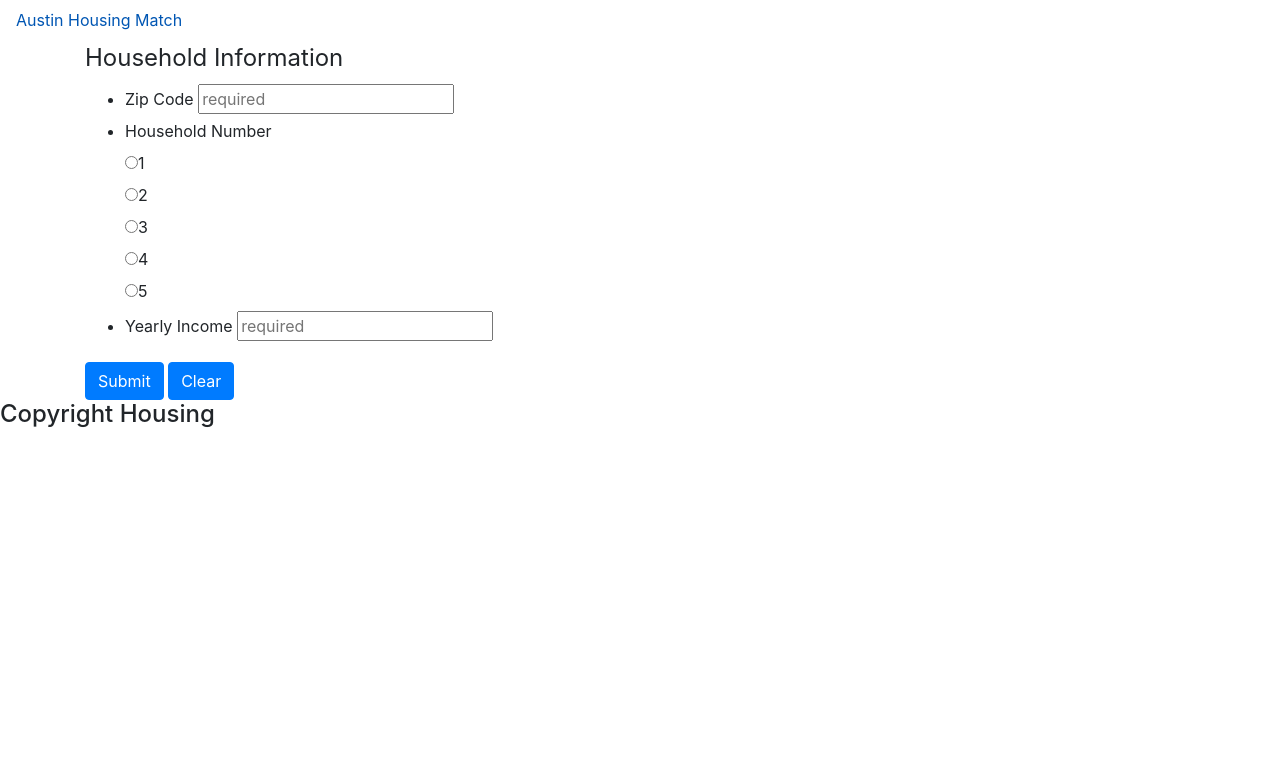
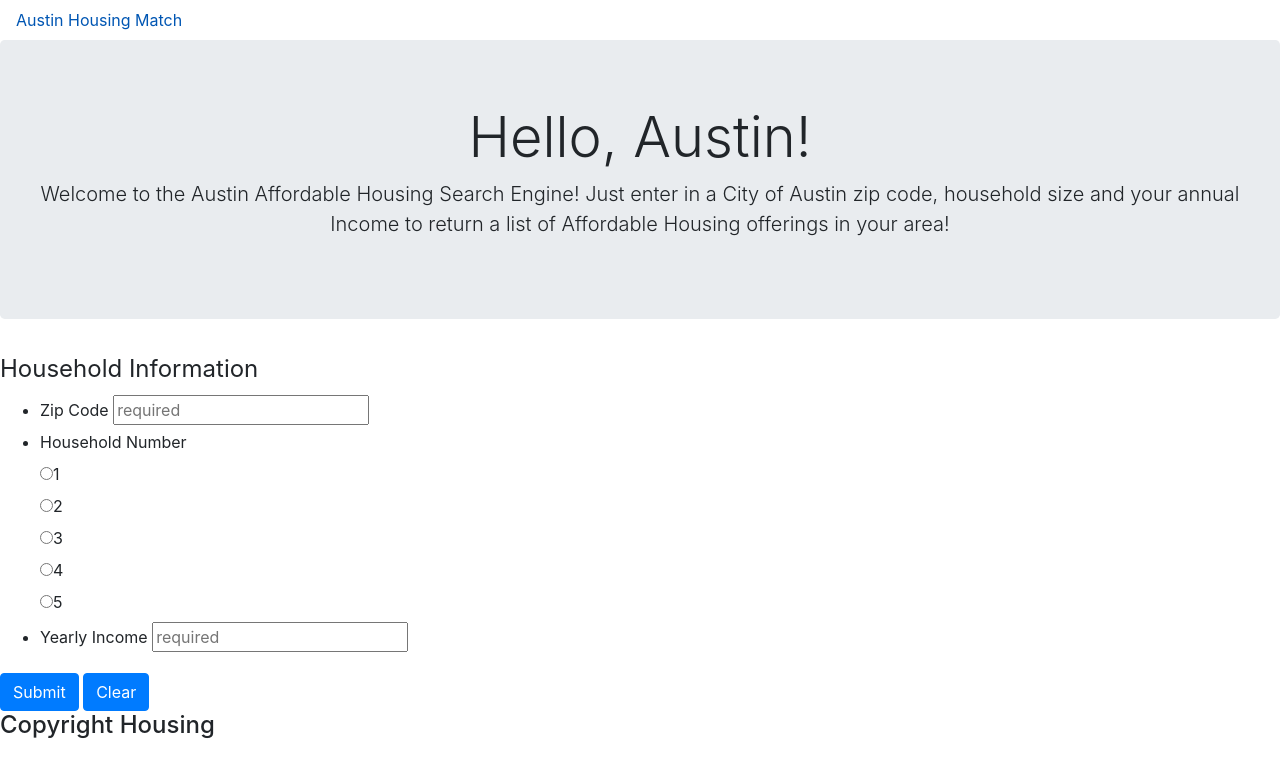
Before and after one commit to social-housing/affordable-housing-atx, a plain HTML site: page index.html in a window 1280 px wide. Drawn offline with nearby package versions, Linux system fonts and the light colour scheme.

Commit message:
updated banner

```diff
--- a/index.html
+++ b/index.html
@@ -15,10 +15,14 @@
   <body>
     <nav class="nav">
       <a class="nav-link active" href="#">Austin Housing Match</a>
+    </nav>   <!-- main nav -->
 
-    </nav>
+    <div class="jumbotron text-center">
+      <h1 class="display-4">Hello, Austin!</h1>
+      <p class="lead">Welcome to the Austin Affordable Housing Search Engine! Just enter in a City of Austin zip code, household size and your annual Income to return a list of Affordable Housing offerings in your area!</p>
+    </div>
 
-    <div class="container">
+    <div class="main-container">
     <section>
       <form method="post" class="sign-up">
 
@@ -66,7 +70,9 @@
     </section>
 
     <section id="result-display"></section> <!-- section to display results -->
+
     </div>  <!-- main container -->
+
     <footer>
       <h4>Copyright Housing</h4>
     </footer>
```
